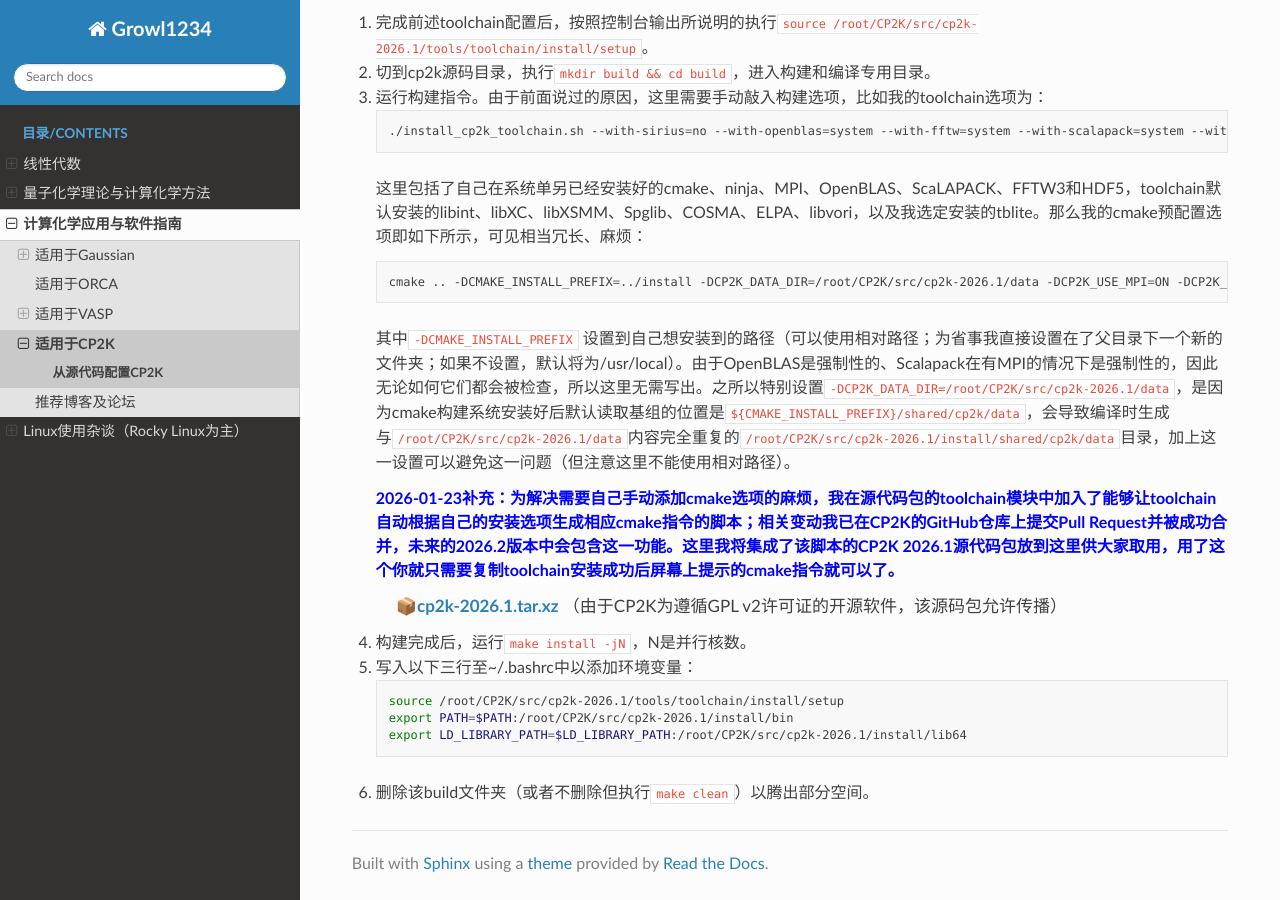
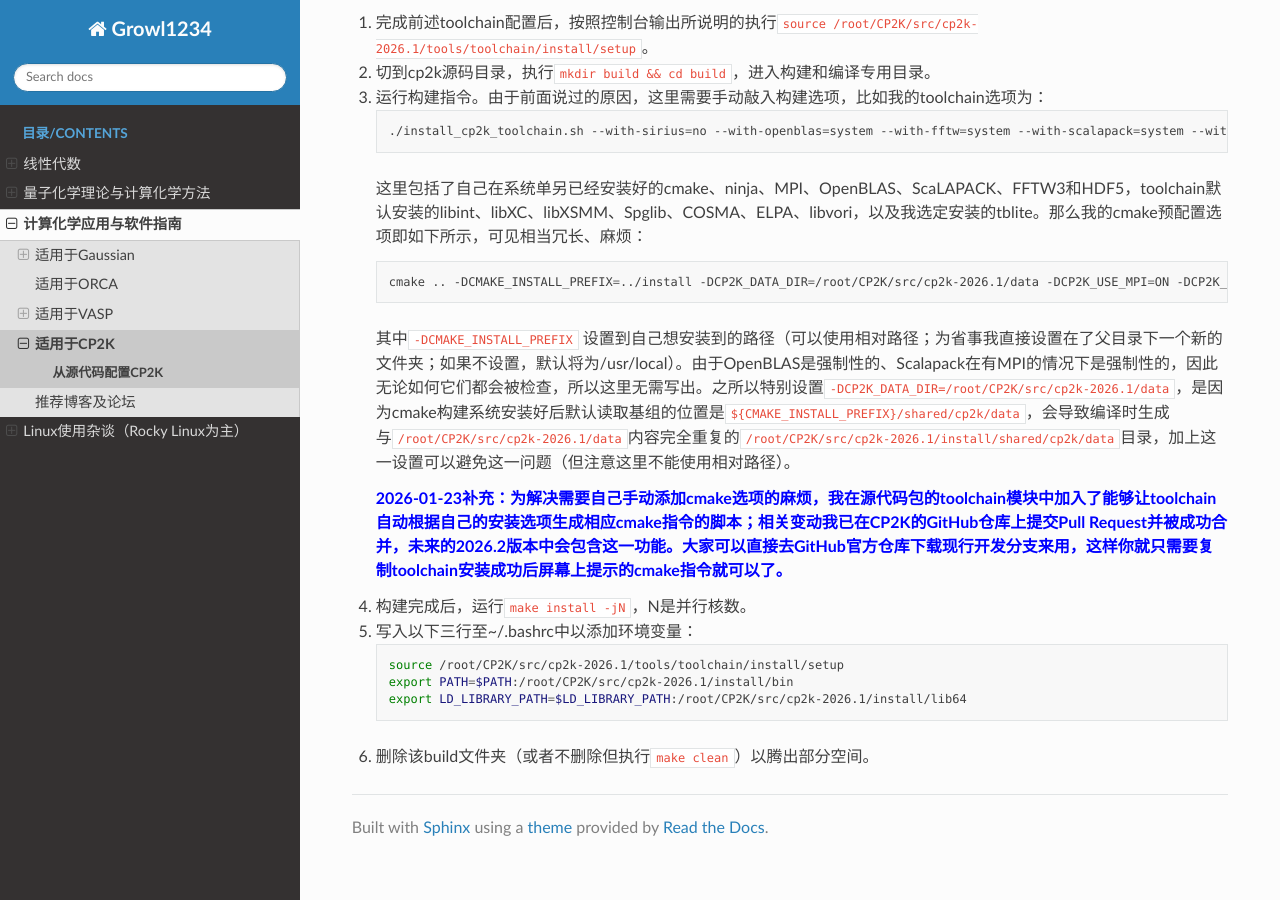
Before and after one commit to Growl1234/RTDProject, a Sphinx documentation site: the page built from source/applications/CP2K/installation.md, in a window 1280 px wide and 900 px high, scrolled down 1249 px. Built offline with Sphinx 7.4.7 and the Read the Docs theme 3.1.0, drawn with Linux system fonts in a browser that asks for light colours.

Commit message:
Remove "cp2k-2026.1.tar.xz" as it is outdated after subsequent improvements

```diff
--- a/source/applications/CP2K/installation.md
+++ b/source/applications/CP2K/installation.md
@@ -53,12 +53,7 @@
 
 其中`-DCMAKE_INSTALL_PREFIX` 设置到自己想安装到的路径（可以使用相对路径；为省事我直接设置在了父目录下一个新的文件夹；如果不设置，默认将为/usr/local）。由于OpenBLAS是强制性的、Scalapack在有MPI的情况下是强制性的，因此无论如何它们都会被检查，所以这里无需写出。之所以特别设置`-DCP2K_DATA_DIR=/root/CP2K/src/cp2k-2026.1/data`，是因为cmake构建系统安装好后默认读取基组的位置是`${CMAKE_INSTALL_PREFIX}/shared/cp2k/data`，会导致编译时生成与`/root/CP2K/src/cp2k-2026.1/data`内容完全重复的`/root/CP2K/src/cp2k-2026.1/install/shared/cp2k/data`目录，加上这一设置可以避免这一问题（但注意这里不能使用相对路径）。
 
-**<font color=blue>2026-01-23补充：为解决需要自己手动添加cmake选项的麻烦，我在源代码包的toolchain模块中加入了能够让toolchain自动根据自己的安装选项生成相应cmake指令的脚本；相关变动我已在CP2K的GitHub仓库上提交Pull Request并被成功合并，未来的2026.2版本中会包含这一功能。这里我将集成了该脚本的CP2K 2026.1源代码包放到这里供大家取用，用了这个你就只需要复制toolchain安装成功后屏幕上提示的cmake指令就可以了。</font>**
-
-<p style="margin-left: 20px; margin-right: 20px; font-size: 17px;">
-<strong><a href="../../_static/packages/cp2k-2026.1.tar.xz">📦cp2k-2026.1.tar.xz</a></strong>
-（由于CP2K为遵循GPL v2许可证的开源软件，该源码包允许传播）
-</p>
+**<font color=blue>2026-01-23补充：为解决需要自己手动添加cmake选项的麻烦，我在源代码包的toolchain模块中加入了能够让toolchain自动根据自己的安装选项生成相应cmake指令的脚本；相关变动我已在CP2K的GitHub仓库上提交Pull Request并被成功合并，未来的2026.2版本中会包含这一功能。大家可以直接去GitHub官方仓库下载现行开发分支来用，这样你就只需要复制toolchain安装成功后屏幕上提示的cmake指令就可以了。</font>**
 
 <li>
 
```
